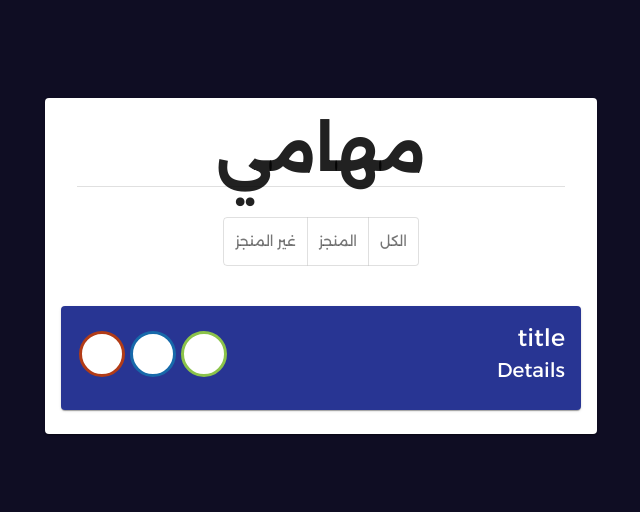
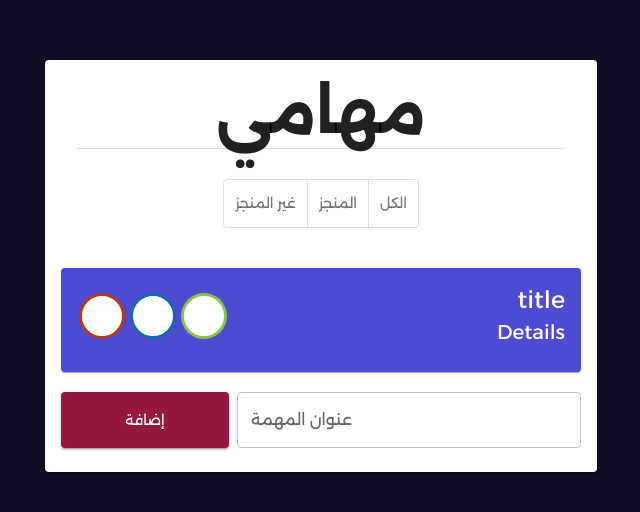
Before and after one commit to ousafa/todo-app, a React (Vite) app: page / in a window 1280 px wide. Shown: the part 134-646 px from the top of the page, without its empty margins (319-959 px from the left). Built offline with nearby package versions, Linux system fonts and the light colour scheme; some icons are missing.

Commit message:
TODO-05-Add Text Field for Task Name

```diff
--- a/src/components/List.jsx
+++ b/src/components/List.jsx
@@ -15,7 +15,7 @@ import ModeEditOutlineOutlinedIcon from "@mui/icons-material/ModeEditOutlineOutl
 const List = () => {
     return (
         <>
-            <Card className="list-card" sx={{ minWidth: 275, background:"#283593", color:'white',marginTop:5 }}>
+            <Card className="list-card" sx={{ minWidth: 275, background:"#4C4BD2", color:'white',marginTop:5 }}>
                 <CardContent>
                     <Grid container spacing={2}>
                         <Grid size={8}>
--- a/src/components/Lists.jsx
+++ b/src/components/Lists.jsx
@@ -1,9 +1,12 @@
 import React from 'react';
 import {
+    Button,
     Card,
     CardContent,
     Container,
     Divider,
+    Grid,
+    TextField,
     ToggleButton,
     ToggleButtonGroup,
     Typography
@@ -38,6 +41,22 @@ const Lists = () => {
                         {/* ALL TODOS */}
                         <List />
                         {/* === ALL TODOS === */}
+
+                        {/* INPUT + SUBMIT BUTTON */}
+                        <Grid container style={{marginTop:"20px"}} spacing={1}>
+                            <Grid size={8} display="flex" justifyContent="space-around" alignItems="center">
+                                <TextField  style={{width:"100%"}} id="outlined-basic" label="عنوان المهمة"  variant="outlined" />
+                            </Grid>
+                            <Grid size={4} display="flex" justifyContent="space-around" alignItems="center">
+                                <Button
+                                    style={{ width: "100%",height: "100%", background:"#96173D" }}
+                                    variant="contained"
+                                >
+                                    إضافة
+                                </Button>
+                            </Grid>
+                        </Grid>
+                        {/* === INPUT + SUBMIT BUTTON ===*/}
                     </CardContent>
                 </Card>
             </Container>
```
